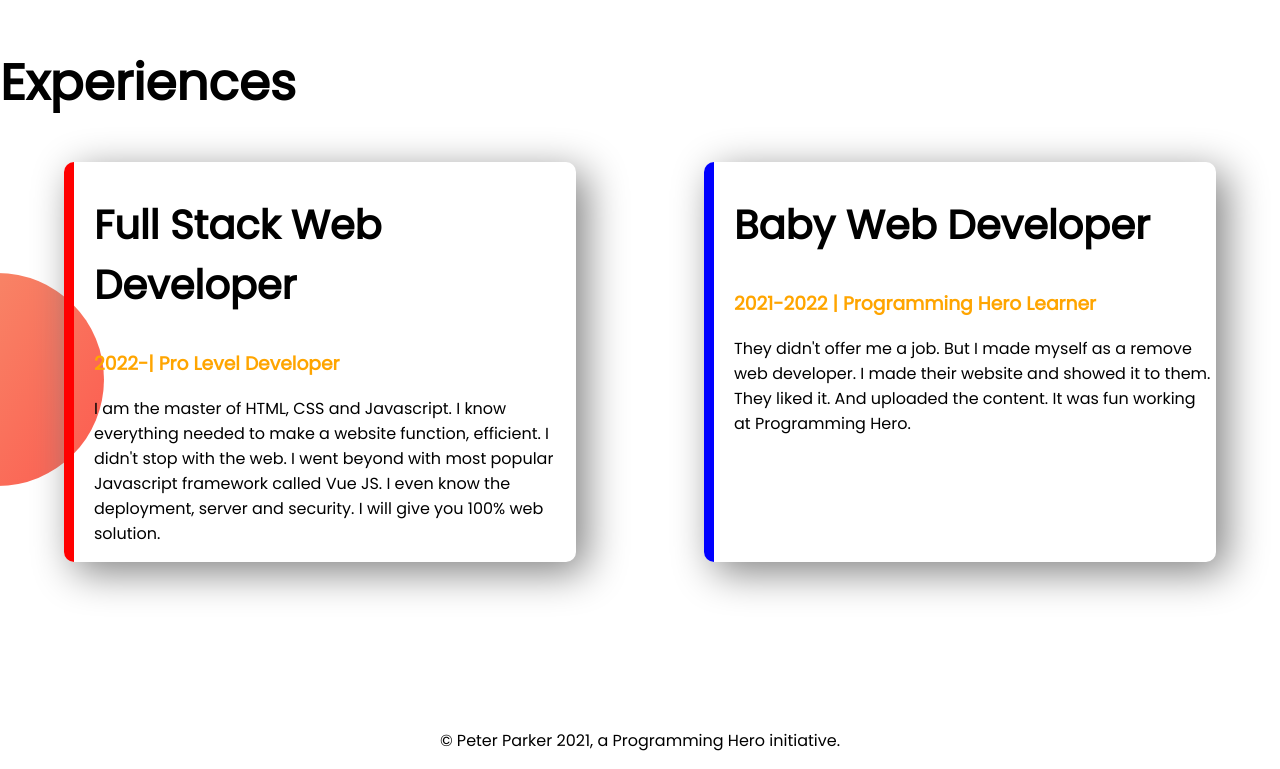
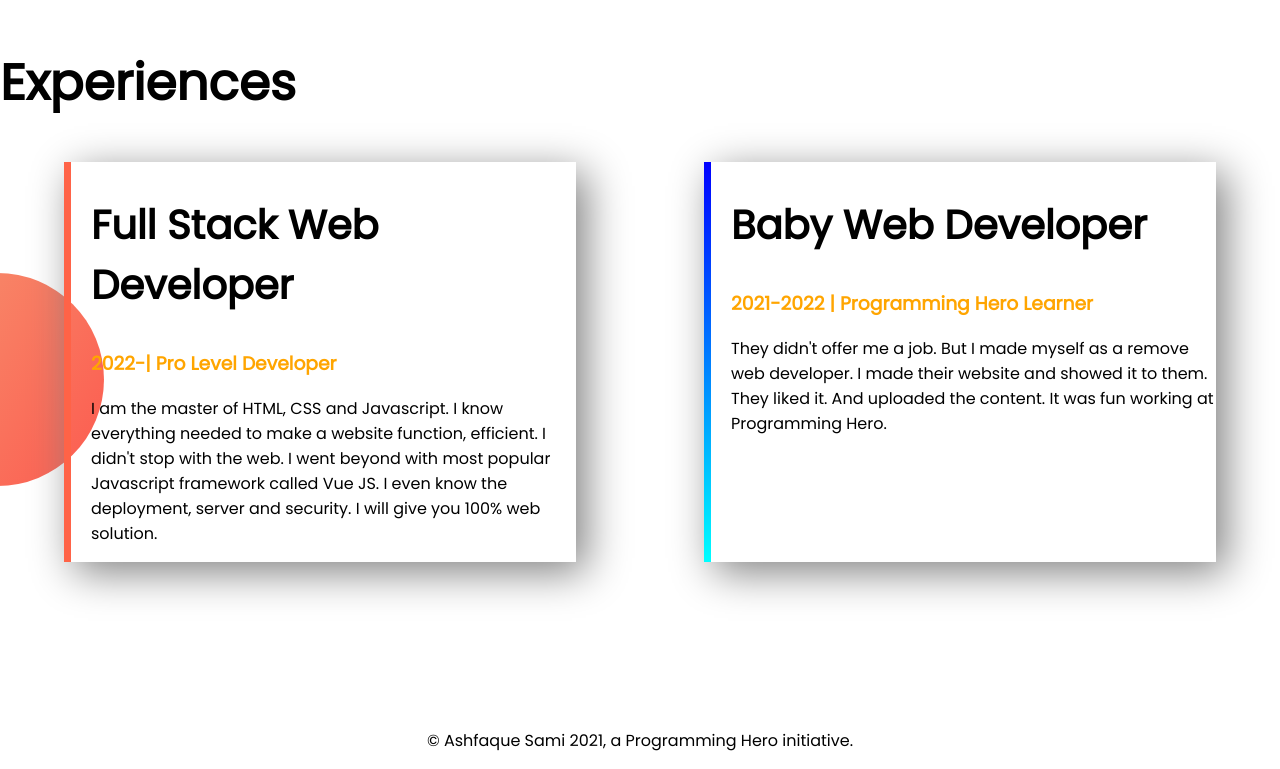
Before and after one commit to AshfaqueSami/sami-protfolio, a plain HTML site: page index.html in a window 1280 px wide. Shown: the part 1129-1898 px from the top of the page. Drawn offline with Linux system fonts and the light colour scheme.

Commit message:
protfolio added

```diff
--- a/index.html
+++ b/index.html
@@ -41,7 +41,7 @@
     <section class="experience-area">
         <h1>Experiences</h1>
         <div class="flexible">
-            <div class="experience-item1">
+            <div id="coloring-exp" class="experience-item">
                 <h2>Full Stack Web Developer</h2>
                 <h3 class="colorfull">2022-| Pro Level Developer</h3>
                 <p>I am the master of HTML, CSS and Javascript. I know everything needed to make a website function,
@@ -49,7 +49,7 @@
                     Vue
                     JS. I even know the deployment, server and security. I will give you 100% web solution.</p>
             </div>
-            <div class="experience-item">
+            <div id="coloring-2" class="experience-item">
                 <h2>Baby Web Developer</h2>
                 <h3 class="colorfull">2021-2022 | Programming Hero Learner</h3>
                 <p>They didn't offer me a job. But I made myself as a remove web developer. I made their website and
@@ -59,7 +59,7 @@
         </div>
     </section>
     <footer>
-        <p>© Peter Parker 2021, a Programming Hero initiative.</p>
+        <p>© Ashfaque Sami 2021, a Programming Hero initiative.</p>
     </footer>
 </body>
 
--- a/style.css
+++ b/style.css
@@ -74,19 +74,19 @@ width: 90% ;
     margin-right: 5%;
     padding-left: 20px;
     box-shadow: 10px 10px 40px gray;
-    border-radius: 10px;
-    border-left: 10px solid blue;
 }
 
-.experience-item1{
-    width: 40%;
-    margin-left: 5%;
-    margin-right: 5%;
-    padding-left: 20px;
-    box-shadow: 10px 10px 40px gray;
-    border-radius: 10px;
-    border-left: 10px solid red;
+#coloring-exp{
+    border-image: linear-gradient(tomato,tomato);
+    border-image-slice: 1;
+    border-left: 7px solid;
 }
+#coloring-2{
+    border-image: linear-gradient(blue, cyan);
+    border-image-slice: 1;
+    border-left: 7px solid;
+}
+
 
 footer p{
     text-align: center;
```
